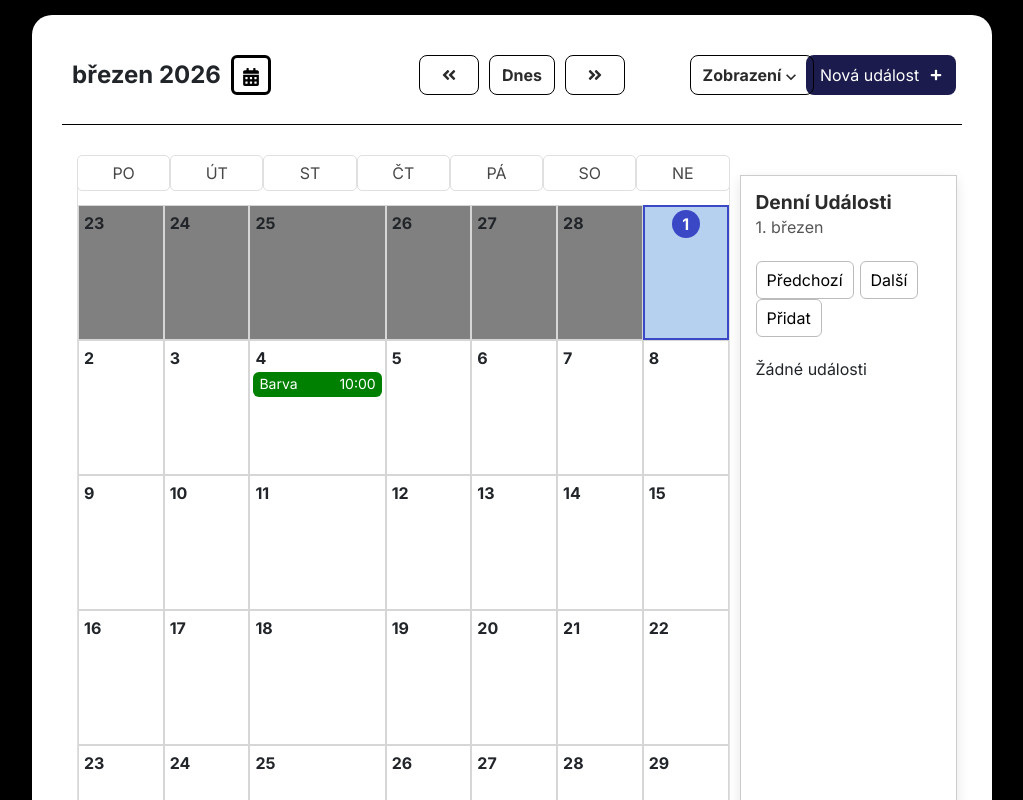
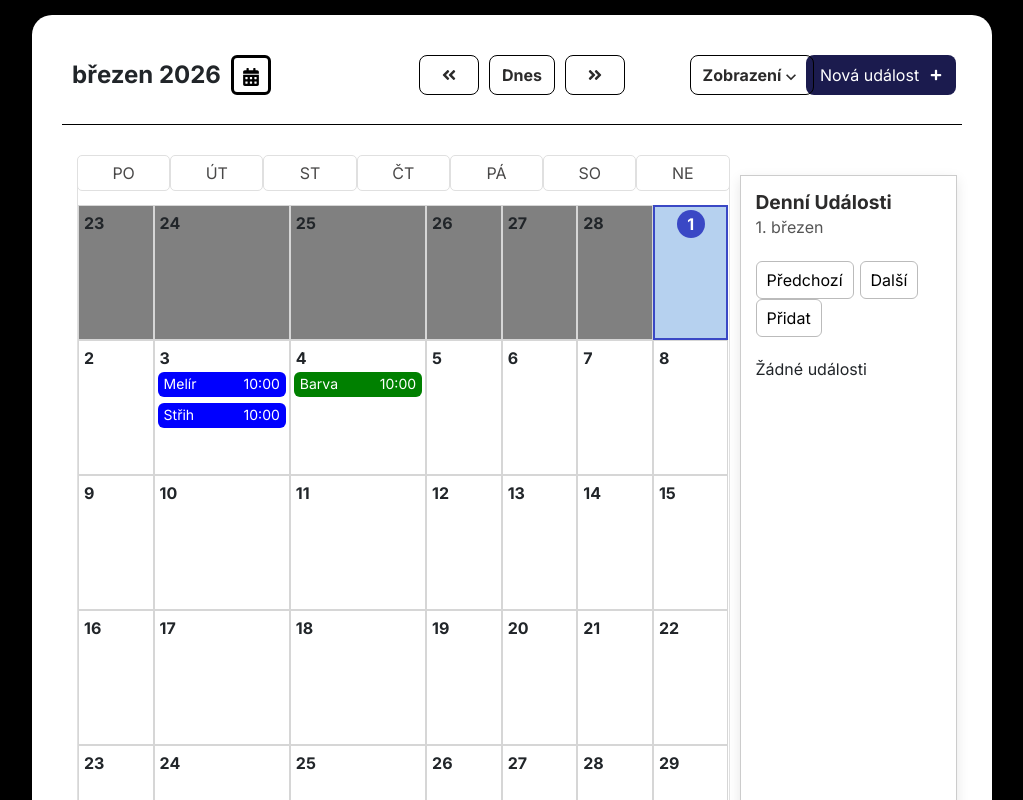
Before and after one commit to Jakub-coding99/React-Calendar, a React (Vite) app: page / in a window 1280 px wide. Shown: the top 800 px of the page, without its empty margins (128-1151 px from the left). Built offline with nearby package versions, Linux system fonts and the light colour scheme; a web font is replaced by a local one.

Commit message:
added filter event fn for calendar list

```diff
--- a/src/components/Calendar.tsx
+++ b/src/components/Calendar.tsx
@@ -28,17 +28,17 @@ export const Calendar = () => {
       "modalStatem"
       "modalStatemjjjjjjjjjjjjjjjjjjjjjjjjjjjjjjjjjjjjjjjjjjjjjjjjjjjjjjjjjjjjjjjjjjjjjjjjjjjjj`,
     },
-    ,
+
     {
       event: "Melír",
-      start: "2026-02-03T10:00",
+      start: "2026-03-03T10:00",
       end: "2026-02-03T11:00",
       id: "2",
       color: "blue",
     },
     {
       event: "Střih",
-      start: "2026-02-04T10:00",
+      start: "2026-03-03T10:00",
       end: "2026-02-04T11:00",
       id: "3",
       color: "blue",
@@ -105,7 +105,7 @@ export const Calendar = () => {
     setModalState({ action: "show", event });
   };
 
-  const eventsByDate: Record<string, typeof event> = {};
+  const eventsByDate: Record<string, EventType[]> = {};
 
   event.forEach((ev) => {
     const date = ev.start.split("T")[0];
@@ -113,6 +113,9 @@ export const Calendar = () => {
       eventsByDate[date] = [];
     }
     eventsByDate[date].push(ev);
+    eventsByDate[date].sort(
+      (a, b) => new Date(a.start).getTime() - new Date(b.start).getTime(),
+    );
   });
 
   const findDaysBeforeMonth = (year: number, month: number, type: string) => {
@@ -256,7 +259,7 @@ export const Calendar = () => {
                 {view === View.list ? (
                   <CalendarList
                     events={listViewEvents(event, month)}
-                    onSelectEvent={openEditModal}
+                    onSelectEvent={openShowModal}
                   />
                 ) : (
                   <CalendarGrid arr={arr} />
--- a/src/components/CalendarList.tsx
+++ b/src/components/CalendarList.tsx
@@ -1,26 +1,61 @@
 import { DayEvent } from "./DayEvent";
-import type { EventType } from "../types/event";
+import type { EventType, listEventsType } from "../types/event";
+import { months } from "../utils/date";
 
 interface Props {
-  events?: EventType[];
+  events?: listEventsType[];
 
   onSelectEvent: (event: EventType) => void;
 }
 
 export const CalendarList = ({ events, onSelectEvent }: Props) => {
+  console.log(events);
   return (
     <>
-      <div id="calendar-list">
-        <div className="calendar-list-wrapper">
-          {events?.map((ev) => (
+      <div>
+        {events?.map((day) => (
+          <div className="new-event-list-day">
+            <div className="d-flex flex-row">
+              <div
+                style={{
+                  width: "60px",
+                  background: "grey",
+                  height: "60px",
+                  borderRadius: "10px",
+                }}
+                className="d-flex flex-column m-0  g-0 justify-content-center align-items-center"
+              >
+                <span className="fw-bold" style={{ fontSize: 20 }}>
+                  {Number(day.date.split("-")[2])}{" "}
+                </span>
+                <span style={{ textTransform: "uppercase" }}>
+                  {months[Number(day.date.split("-")[1])].slice(0, 3)}
+                </span>
+              </div>
+              <div className="d-flex align-items-center mx-2">
+                <span>
+                  {day.events.length}{" "}
+                  {day.events.length == 1 ? "událost" : "události"}{" "}
+                </span>
+              </div>
+            </div>
+
+            {day.events.map((ev, index) => (
               <DayEvent
-              key={ev.id}
+                key={index}
                 events={ev}
                 onSelect={() => onSelectEvent(ev)}
                 className="calendar-list-view"
               />
             ))}
           </div>
+        ))}
+      </div>
+
+      {events?.length == 0 ? "neni udalost" : undefined}
+
+      <div id="calendar-list">
+        <div className="calendar-list-wrapper"></div>
       </div>
     </>
   );
--- a/src/components/DayEvent.tsx
+++ b/src/components/DayEvent.tsx
@@ -152,16 +152,9 @@ export const DayEvent = ({
       ) : undefined}
 
       {className == "calendar-list-view" ? (
-        <div
-          className="event-list-view"
-          style={{
-            backgroundColor: "beige",
-            color: "blue",
-          }}
-        >
-          {" "}
+        <div onClick={openModal} className="month-list-view" style={{}}>
           {events.event}
-          <button onClick={openModal}>edit</button>
+          {events.start.split("T")[1]}
         </div>
       ) : undefined}
     </>
--- a/src/components/Modal.tsx
+++ b/src/components/Modal.tsx
@@ -34,7 +34,7 @@ export const Modal = ({ e, onChange, onClose, type, fillDate }: Props) => {
 
   const { showAlert, handleDelete, triggerDelete, setShowAlert } =
     useDeleteEvent({
-      e: e!,
+      e: e,
       onChange,
       onClose,
     });
--- a/src/style/styles.css
+++ b/src/style/styles.css
@@ -489,10 +489,23 @@ body {
 
 .event-list-view {
   padding: 10px;
-  background-color: rgb(248, 248, 248);
+  background-color: rgb(193, 185, 185);
 
   box-shadow: 0 5px 15px 8px rgb(181, 179, 179);
   overflow-y: auto;
+}
+
+.event-list-view:hover {
+  background-color: #e2dfdf;
+}
+
+.month-list-view {
+  background-color: whitesmoke;
+}
+
+.month-list-view:hover {
+  cursor: pointer;
+  background-color: grey;
 }
 
 /* styling grid event */
--- a/src/types/event.ts
+++ b/src/types/event.ts
@@ -17,3 +17,8 @@ export interface ModalState {
   action: "add" | "edit" | "show";
   fillData?: string;
 }
+
+export interface listEventsType {
+  date: string;
+  events: EventType[];
+}
--- a/src/utils/events.ts
+++ b/src/utils/events.ts
@@ -1,11 +1,31 @@
-import type { EventType } from "../types/event";
+import type { EventType, listEventsType } from "../types/event";
 import { formatDate, formatDateToDT } from "./date";
 
-export const listViewEvents = (event: EventType[], month: number) => {
-  const filteredMonth = event.filter(
-    (ev) => Number(ev.start.split("T")[0].split("-")[1]) == month,
-  );
-  return filteredMonth;
+export const listViewEvents = (
+  events: EventType[],
+  month: number,
+): listEventsType[] => {
+  const filteredEvents: Record<string, EventType[]> = {};
+  events
+    .filter((ev) => Number(ev.start.split("T")[0].split("-")[1]) == month)
+    .forEach((ev) => {
+      const date = ev.start.split("T")[0];
+      if (!filteredEvents[date]) {
+        filteredEvents[date] = [];
+      }
+
+      filteredEvents[date].push(ev);
+      filteredEvents[date].sort(
+        (a, b) => new Date(a.start).getTime() - new Date(b.start).getTime(),
+      );
+    });
+
+  const eventsArray = Object.entries(filteredEvents).map(([date, events]) => ({
+    date,
+    events,
+  }));
+
+  return eventsArray;
 };
 
 export const updateClickedDay = (event: EventType[], month: number) => {
```
Also changed, not shown: 1 other file (tests, documents, lock files or other folders). Lines whose indentation alone changed are shown as unchanged.
